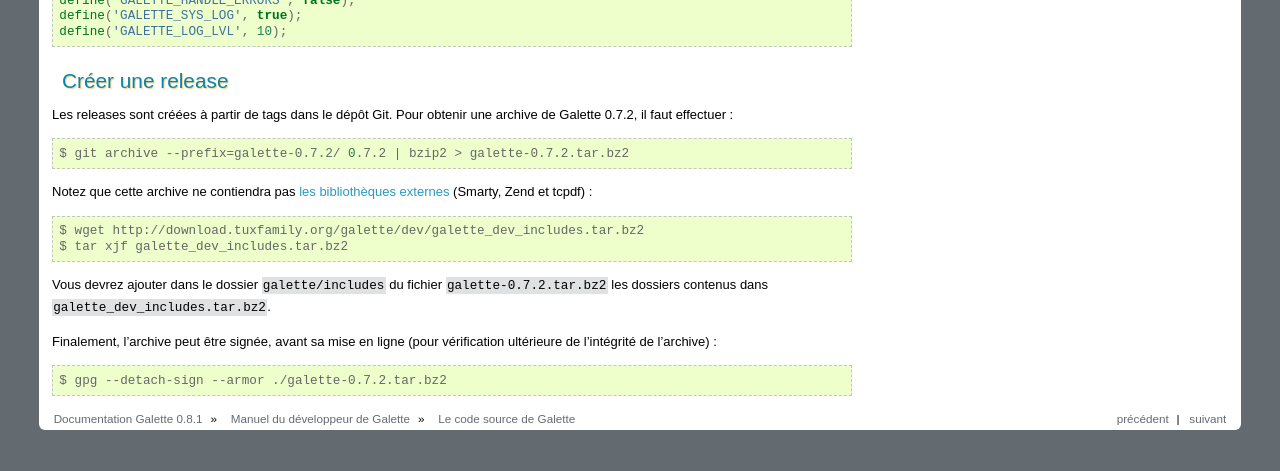
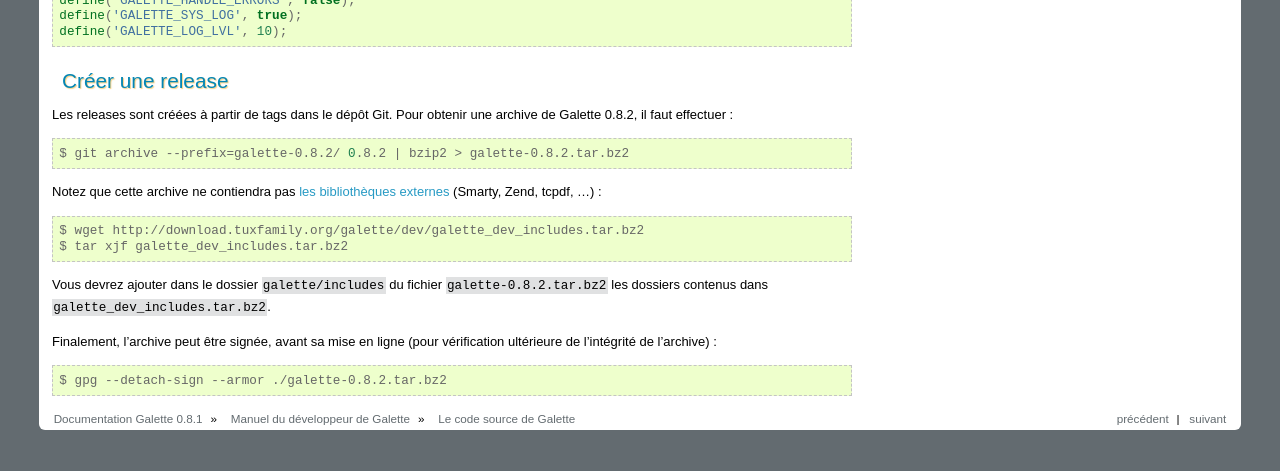
Before and after one commit to galette/galettedoc, a Sphinx documentation site: the page built from source/development/codage.rst, in a window 1280 px wide and 900 px high, scrolled down 2585 px. Shown: the part 387-858 px from the top of the window. Built offline with Sphinx 7.4.7, drawn with Linux system fonts in a browser that asks for light colours.

Commit message:
Mise à jour de la version d'exemple

```diff
--- a/source/development/codage.rst
+++ b/source/development/codage.rst
@@ -172,23 +172,23 @@
 Créer une release
 =================
 
-Les releases sont créées à partir de tags dans le dépôt Git. Pour obtenir une archive de Galette 0.7.2, il faut effectuer :
+Les releases sont créées à partir de tags dans le dépôt Git. Pour obtenir une archive de Galette 0.8.2, il faut effectuer :
 
 .. code-block:: bash
 
-   $ git archive --prefix=galette-0.7.2/ 0.7.2 | bzip2 > galette-0.7.2.tar.bz2
+   $ git archive --prefix=galette-0.8.2/ 0.8.2 | bzip2 > galette-0.8.2.tar.bz2
 
-Notez que cette archive ne contiendra pas `les bibliothèques externes <http://download.tuxfamily.org/galette/dev/galette_dev_includes.tar.bz2>`_ (Smarty, Zend et tcpdf) :
+Notez que cette archive ne contiendra pas `les bibliothèques externes <http://download.tuxfamily.org/galette/dev/galette_dev_includes.tar.bz2>`_ (Smarty, Zend, tcpdf, ...) :
 
 .. code-block:: bash
 
    $ wget http://download.tuxfamily.org/galette/dev/galette_dev_includes.tar.bz2
    $ tar xjf galette_dev_includes.tar.bz2
 
-Vous devrez ajouter dans le dossier ``galette/includes`` du fichier ``galette-0.7.2.tar.bz2`` les dossiers contenus dans ``galette_dev_includes.tar.bz2``.
+Vous devrez ajouter dans le dossier ``galette/includes`` du fichier ``galette-0.8.2.tar.bz2`` les dossiers contenus dans ``galette_dev_includes.tar.bz2``.
 
 Finalement, l'archive peut être signée, avant sa mise en ligne (pour vérification ultérieure de l'intégrité de l'archive) :
 
 .. code-block:: bash
 
-   $ gpg --detach-sign --armor ./galette-0.7.2.tar.bz2
+   $ gpg --detach-sign --armor ./galette-0.8.2.tar.bz2
```
